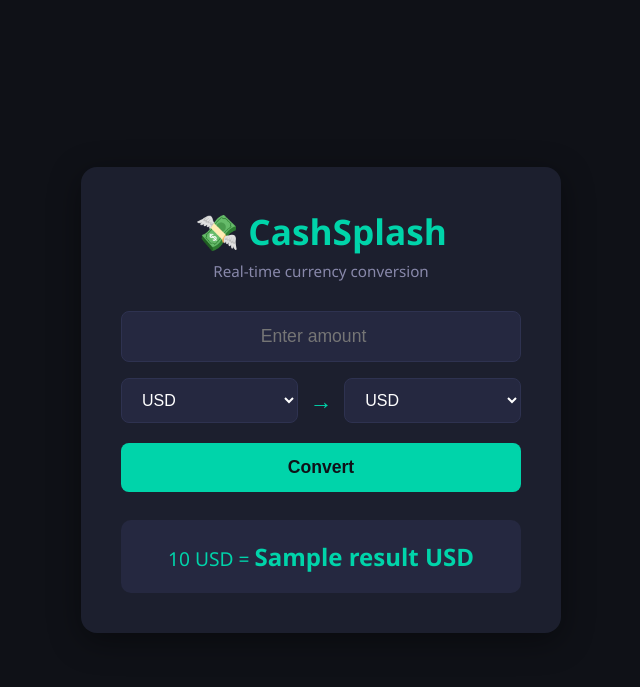
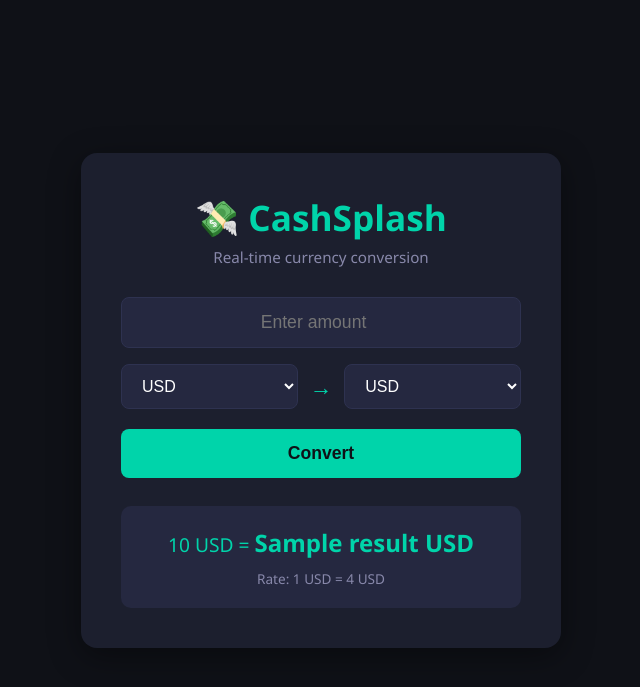
Before and after one commit to sheamul0001-crypto/CashSplash, a Flask app: template templates/index.html in a window 1280 px wide. Shown: the top 687 px of the page, without its empty margins (319-959 px from the left). Run offline with Flask 3, Linux system fonts and the light colour scheme; the template is opened without the code that fills it: most values are stand-ins (such as "Sample title", 1, 10 or a date in 2020).

Commit message:
Add live exchange rate display

```diff
--- a/app.py
+++ b/app.py
@@ -24,6 +24,7 @@ def home():
         rates = get_rates(from_currency)
         rate = rates[to_currency]
         result = round(amount * rate, 2)
+        rate_display = round(rate, 4)
 
     return render_template(
         "index.html",
@@ -31,7 +32,8 @@ def home():
         amount=amount,
         from_currency=from_currency,
         to_currency=to_currency,
-        currencies=currencies
+        currencies=currencies,
+        rate_display=rate_display if result else None
     )
 
 if __name__ == "__main__":
--- a/static/style.css
+++ b/static/style.css
@@ -101,3 +101,9 @@ button:hover {
 .result strong {
     font-size: 1.5rem;
 }
+
+.rate {
+    margin-top: 10px;
+    font-size: 0.85rem;
+    color: #8888aa;
+}
--- a/templates/index.html
+++ b/templates/index.html
@@ -48,6 +48,7 @@
         {% if result is not none %}
             <div class="result">
                 {{ amount }} {{ from_currency }} = <strong>{{ result }} {{ to_currency }}</strong>
+                <p class="rate">Rate: 1 {{ from_currency }} = {{ rate_display }} {{ to_currency }}</p>
             </div>
         {% endif %}
     </div>
```
